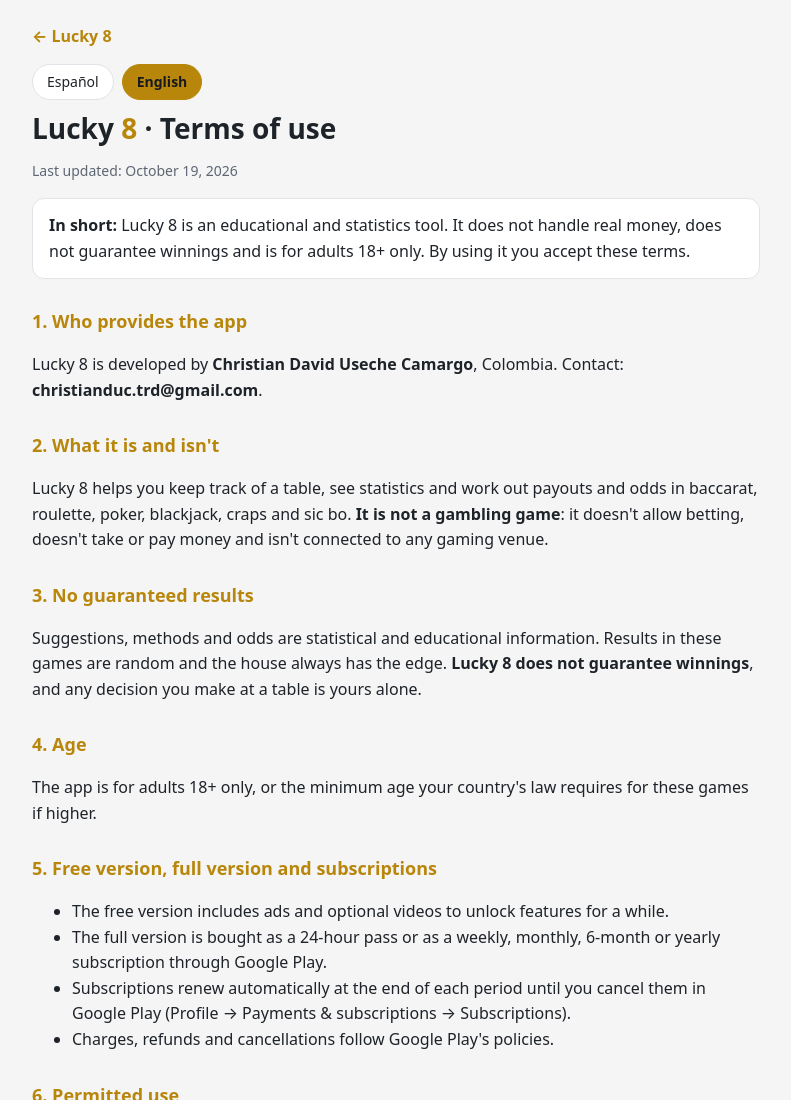
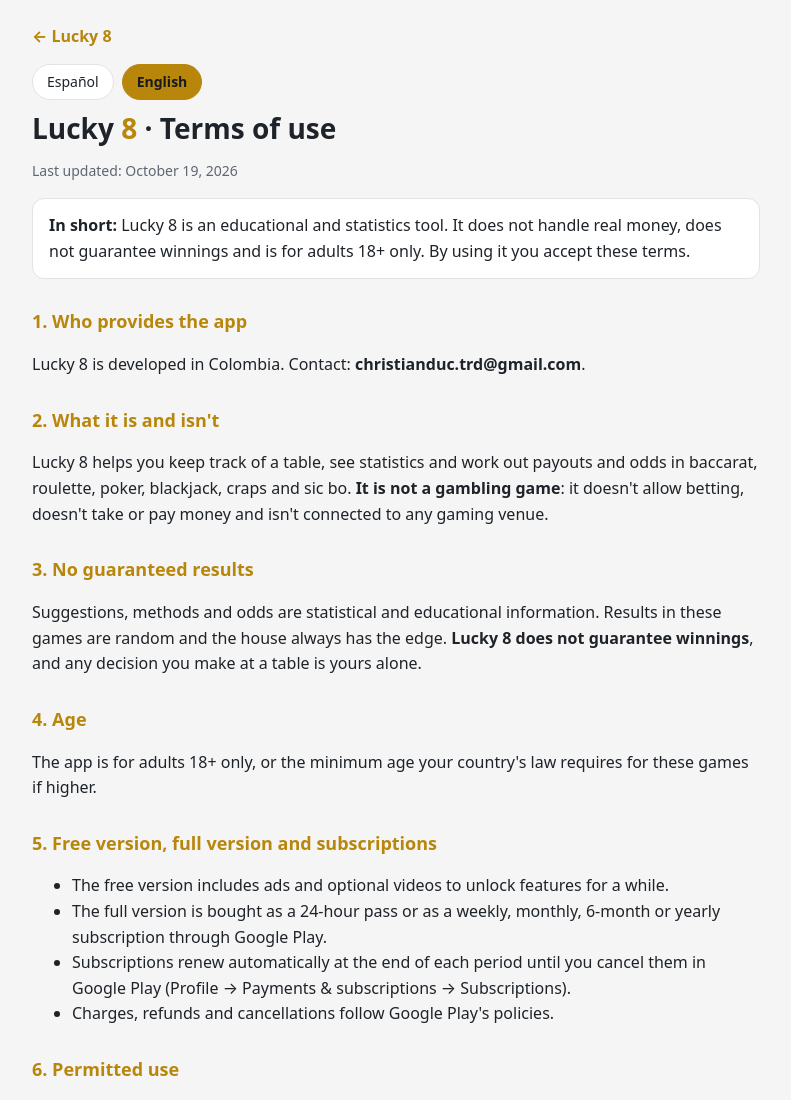
Before and after one commit to reeds08/lucky8, a plain HTML site: page terminos.html in a window 1280 px wide. Shown: the top 1100 px of the page, without its empty margins (244-1035 px from the left). Drawn offline with Linux system fonts and the light colour scheme.

Commit message:
Add files via upload

```diff
--- a/terminos.html
+++ b/terminos.html
@@ -35,7 +35,7 @@
 <p class="sub">Última actualización: 19 de octubre de 2026</p>
 <div class="box"><b>En resumen:</b> Lucky 8 es una herramienta educativa y de estadística. No maneja dinero real, no garantiza ganancias y es solo para mayores de 18 años. Al usarla aceptas estos términos.</div>
 <h2>1. Quién ofrece la app</h2>
-<p>Lucky 8 es desarrollada por <b>Christian David Useche Camargo</b>, Colombia. Contacto: <b>christianduc.trd@gmail.com</b>.</p>
+<p>Lucky 8 es desarrollada en Colombia. Contacto: <b>christianduc.trd@gmail.com</b>.</p>
 <h2>2. Qué es y qué no es</h2>
 <p>Lucky 8 sirve para llevar el registro de una mesa, ver estadísticas y calcular pagos y probabilidades en baccarat, ruleta, póker, blackjack, craps y sic bo. <b>No es un juego de apuestas</b>: no permite apostar, no recibe ni paga dinero y no está conectada a ninguna sala de juego.</p>
 <h2>3. Sin garantía de resultados</h2>
@@ -66,7 +66,7 @@
 <p class="sub">Last updated: October 19, 2026</p>
 <div class="box"><b>In short:</b> Lucky 8 is an educational and statistics tool. It does not handle real money, does not guarantee winnings and is for adults 18+ only. By using it you accept these terms.</div>
 <h2>1. Who provides the app</h2>
-<p>Lucky 8 is developed by <b>Christian David Useche Camargo</b>, Colombia. Contact: <b>christianduc.trd@gmail.com</b>.</p>
+<p>Lucky 8 is developed in Colombia. Contact: <b>christianduc.trd@gmail.com</b>.</p>
 <h2>2. What it is and isn't</h2>
 <p>Lucky 8 helps you keep track of a table, see statistics and work out payouts and odds in baccarat, roulette, poker, blackjack, craps and sic bo. <b>It is not a gambling game</b>: it doesn't allow betting, doesn't take or pay money and isn't connected to any gaming venue.</p>
 <h2>3. No guaranteed results</h2>
```
Also changed, not shown: index.html (+1 -1 lines), privacidad.html (+2 -2 lines).
